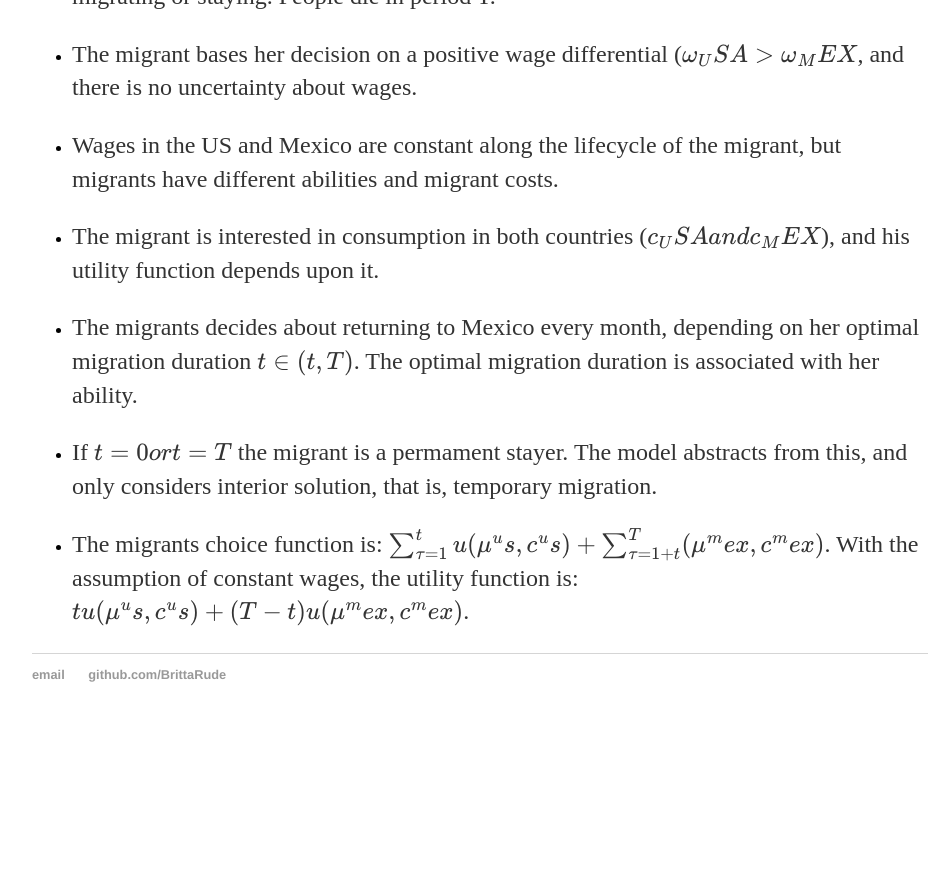
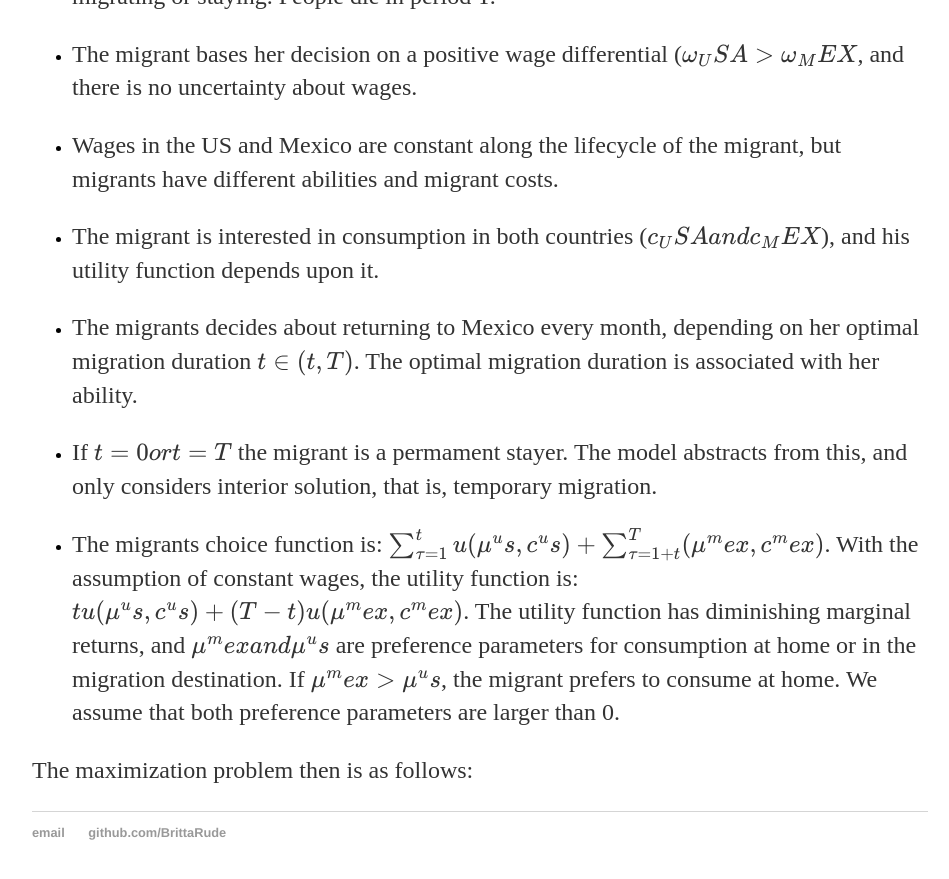
Before and after one commit to BrittaRude/BrittaRude.github.io, a Jekyll site: the page built from inputs_datascience/_posts/2020-08-03-britta-rude-modeling-in-economics.md, in a window 1280 px wide and 900 px high, scrolled down 1737 px. Shown: the top 879 px of the window, without its empty margins (160-1109 px from the left). Built offline with Jekyll 4.4.1, drawn with Linux system fonts in a browser that asks for light colours; formulas are drawn with MathJax 3; before the commit the page ends 2479 px from its top, so only the background shows below that.

Commit message:
Update 2020-08-03-britta-rude-modeling-in-economics.md

```diff
--- a/inputs_datascience/_posts/2020-08-03-britta-rude-modeling-in-economics.md
+++ b/inputs_datascience/_posts/2020-08-03-britta-rude-modeling-in-economics.md
@@ -29,4 +29,6 @@ The Cox proportional hazard models lies upon the following assumption:
 
 - If $$t = 0 or t=T$$ the migrant is a permament stayer. The model abstracts from this, and only considers interior solution, that is, temporary migration.
 
-- The migrants choice function is: $$ \sum_{\tau=1}^t u(\mu^us, c^us) + \sum_{\tau=1+t}^T(\mu^mex, c^mex)$$. With the assumption of constant wages, the utility function is: $$ t u(\mu^us, c^us) + (T-t) u(\mu^mex, c^mex)$$.
+- The migrants choice function is: $$ \sum_{\tau=1}^t u(\mu^us, c^us) + \sum_{\tau=1+t}^T(\mu^mex, c^mex)$$. With the assumption of constant wages, the utility function is: $$ t u(\mu^us, c^us) + (T-t) u(\mu^mex, c^mex)$$. The utility function has diminishing marginal returns, and $$\mu^mex and \mu^us $$ are preference parameters for consumption at home or in the migration destination. If $$\mu^mex > \mu^us $$, the migrant prefers to consume at home. We assume that both preference parameters are larger than 0.
+
+The maximization problem then is as follows:
```
